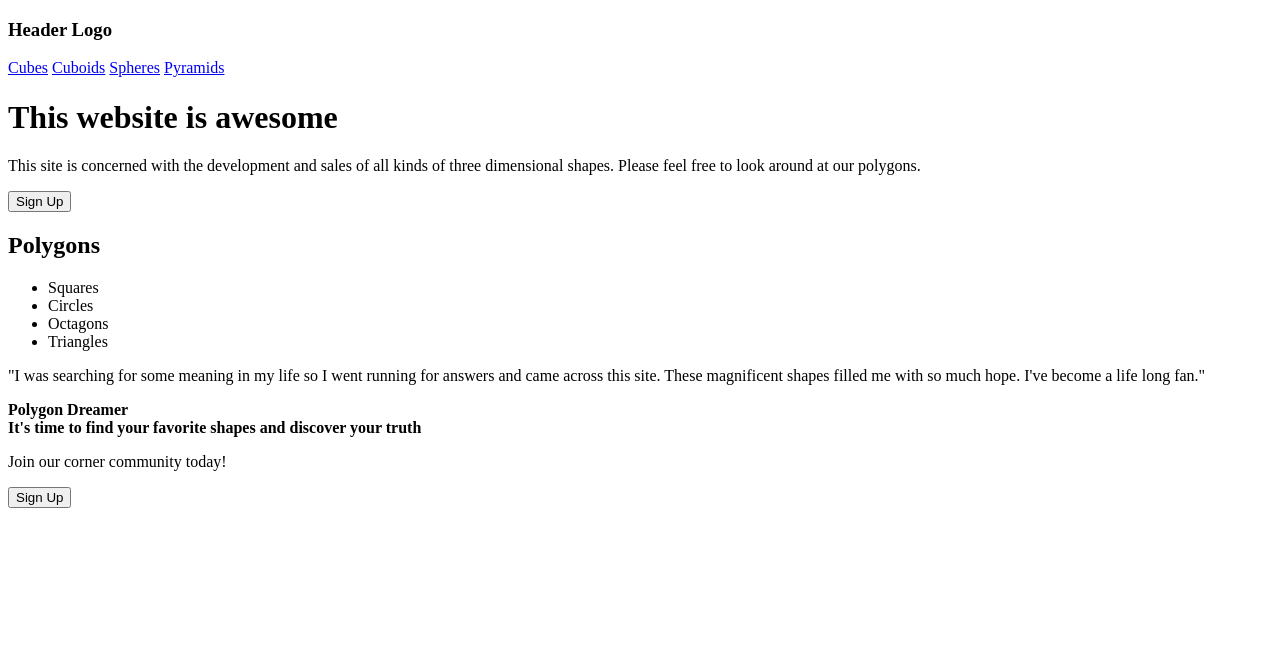
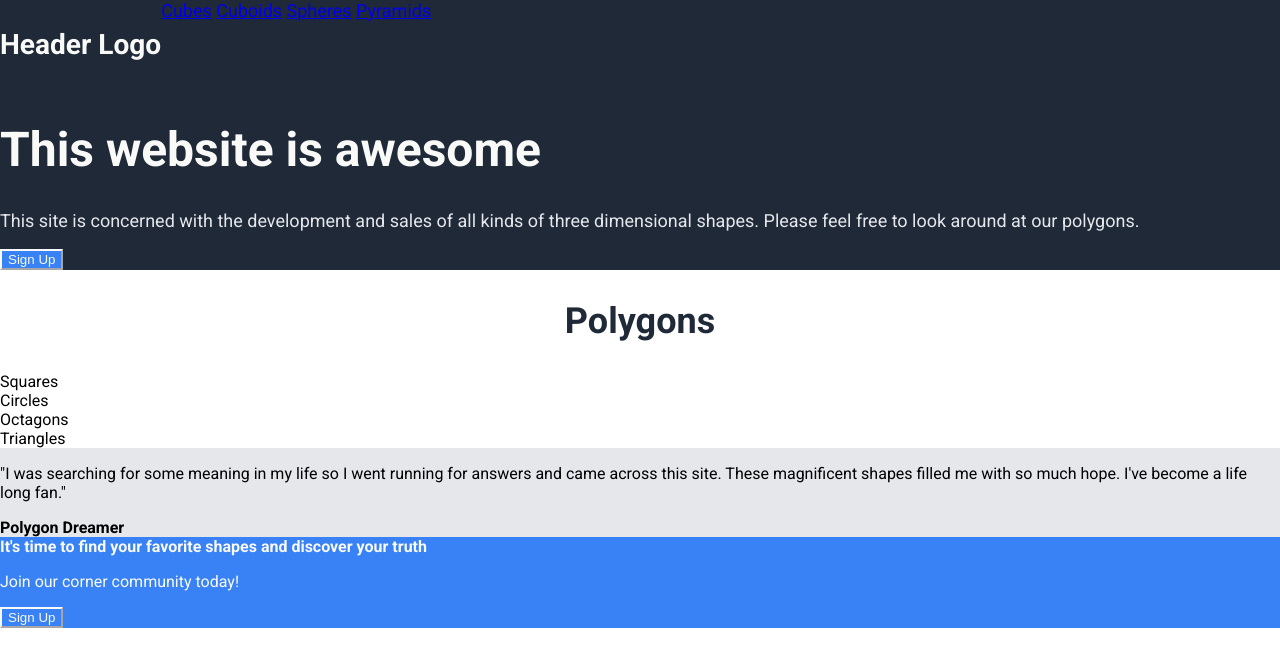
Before and after one commit to tobiaoy/odin-landing, a plain HTML site: page index.html in a window 1280 px wide. Drawn offline with Linux system fonts and the light colour scheme.

Commit message:
add index.html style.css

```diff
--- a/index.html
+++ b/index.html
@@ -6,6 +6,7 @@
     <meta name="viewport" content="width=device-width, initial-scale=1.0">
     <title>Document</title>
 </head>
+<link rel = "stylesheet" href = './style.css'>
 <body>
     <div class = "header">
         <div class = "logo">
--- a/style.css
+++ b/style.css
@@ -8,14 +8,78 @@ body {
     flex-direction: column;
 }
 
+ul {
+    margin: 0;
+    padding: 0;
+    list-style: none;
+}
+
+button {
+    background-color: #3882F6;
+    color: #F9FAF8;
+    border-color: #F9FAF8;
+}
+
 /* Header */
+.header > .logo{
+    font-size: 24px;
+    color: #F9FAF8;
+}
+
+.header > .nav {
+    font-size: 18px;
+    color: #E5E7EB;
+}
+
+.header {
+    display: flex;
+    background-color: #1F2937;
+}
+
 
 /* Hero */
+.hero {
+    background-color: #1F2937;
+}
+.content > h1 {
+    font-size: 48px;
+    font-weight: bolder;
+    color: #F9FAF8;
+}
+
+.content > p {
+    font-size: 18px;
+    color: #E5E7EB;
+}
 
 /* Some random info */
+.information > h2 {
+    font-size: 36px;
+    font-weight: bolder;
+    color: #1F2937;
+    text-align: center;
+}
 
 /* Quote */
+.quote > review {
+    font-size: 36px;
+    font-style: italic;
+    font-weight: lighter;
+    color: #1F2937;
+}
+
+.quote {
+    background-color: #E5E7EB;
+}
 
 /* Call to action */
+.call {
+    background-color: #3882F6;
+    color: #F9FAF8
+}
 
 /* Footer */
+.footer {
+    background-color: #1F2937;
+    color: #F9FAF8;
+}
```
